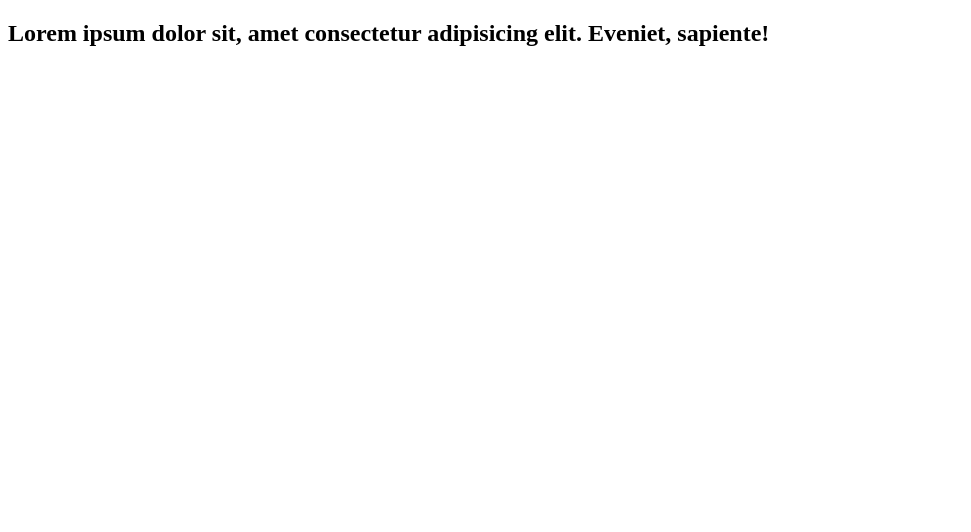
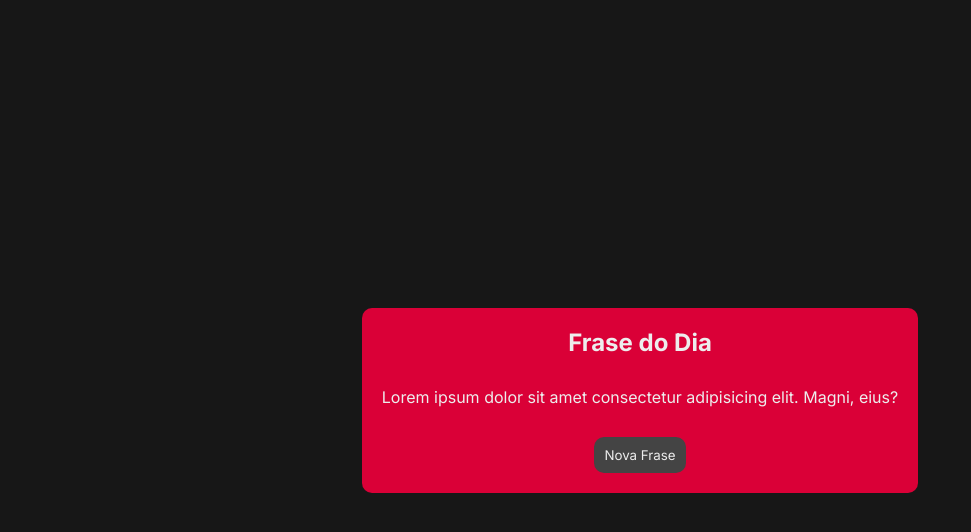
Before and after one commit to raulmn00/advice-slip-api, a plain HTML site: page index.html in a window 1280 px wide. Shown: the whole page, without its empty margins (0-971 px from the left). Drawn offline with Linux system fonts and the light colour scheme.

Commit message:
adiciona o html e estilo inicial do projeto

```diff
--- a/assets/css/styles.css
+++ b/assets/css/styles.css
@@ -0,0 +1,36 @@
+@import url('https://fonts.googleapis.com/css2?family=Inter:wght@100;200;300;400;500;600;700;800;900&display=swap');
+*{
+    margin: 0;
+    padding: 0;
+    font-family: Inter;
+}
+body {
+    width: 100%;
+    height: 100vh;
+    background: #171717;
+    display: flex;
+    justify-content: center;
+    align-items: center;
+}
+h1,p{
+    color:#EDEDED;
+}
+section#section-advice {
+    background: #DA0037;
+    padding: 20px;
+    border-radius: 10px;
+    display: flex;
+    align-items: center;
+    flex-direction: column;
+}
+button#get-advice {
+    background: #444444;
+    border: 0;
+    padding: 10px;
+    color: #EDEDED;
+    border-radius: 10px;
+    margin-top: 30px;
+}
+p#advice{
+    margin-top: 30px;
+}
--- a/index.html
+++ b/index.html
@@ -9,8 +9,10 @@
     <title>Advice Slip API</title>
 </head>
 <body>
-    <section>
-        <h1>Lorem ipsum dolor sit, amet consectetur adipisicing elit. Eveniet, sapiente!</h1>
+    <section id="section-advice">
+        <h1>Frase do Dia</h1>
+        <p id="advice">Lorem ipsum dolor sit amet consectetur adipisicing elit. Magni, eius?</p>
+        <button id="get-advice">Nova Frase</button>
     </section>
     <script src="./assets/js/scripts.js"></script>
 </body>
```
